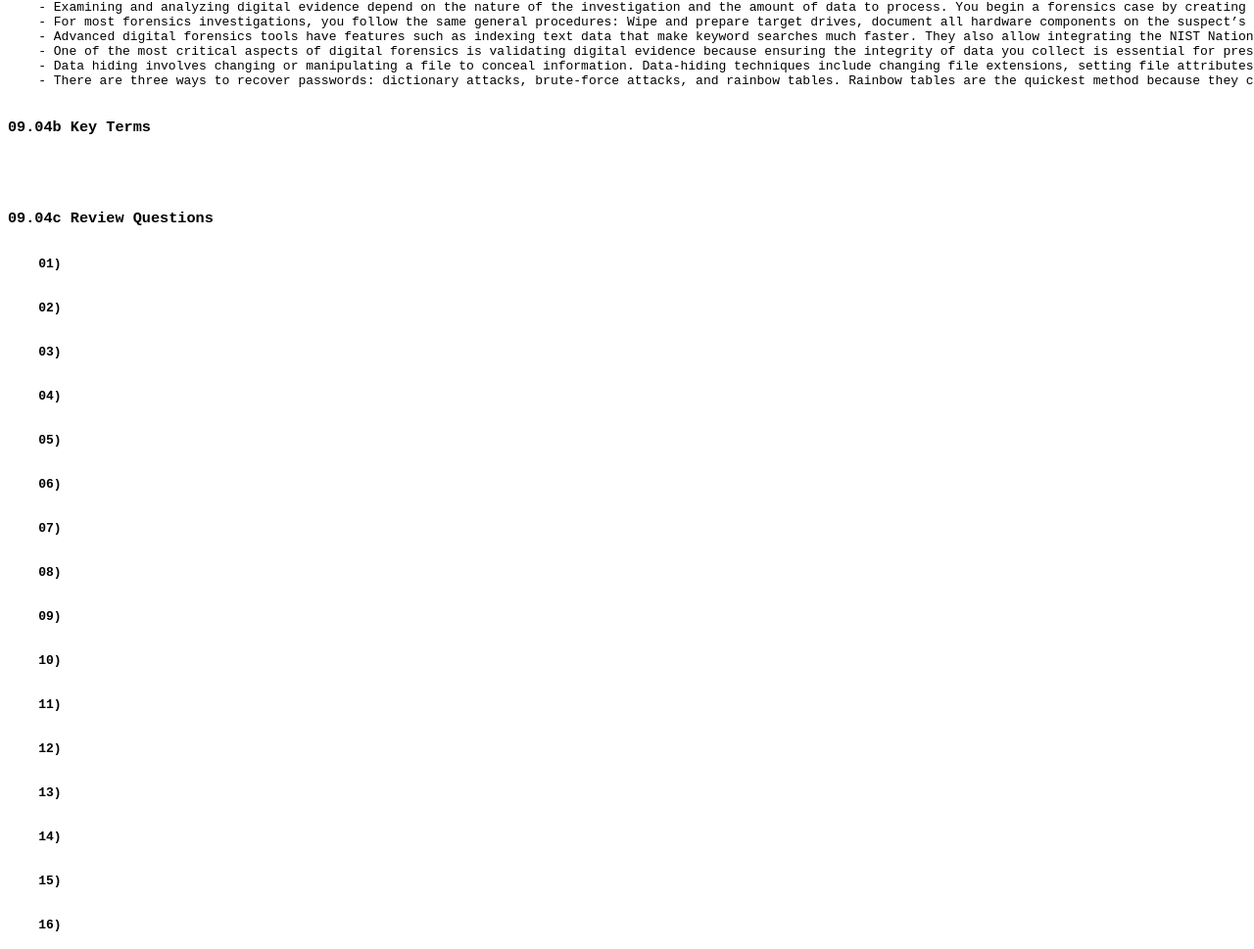
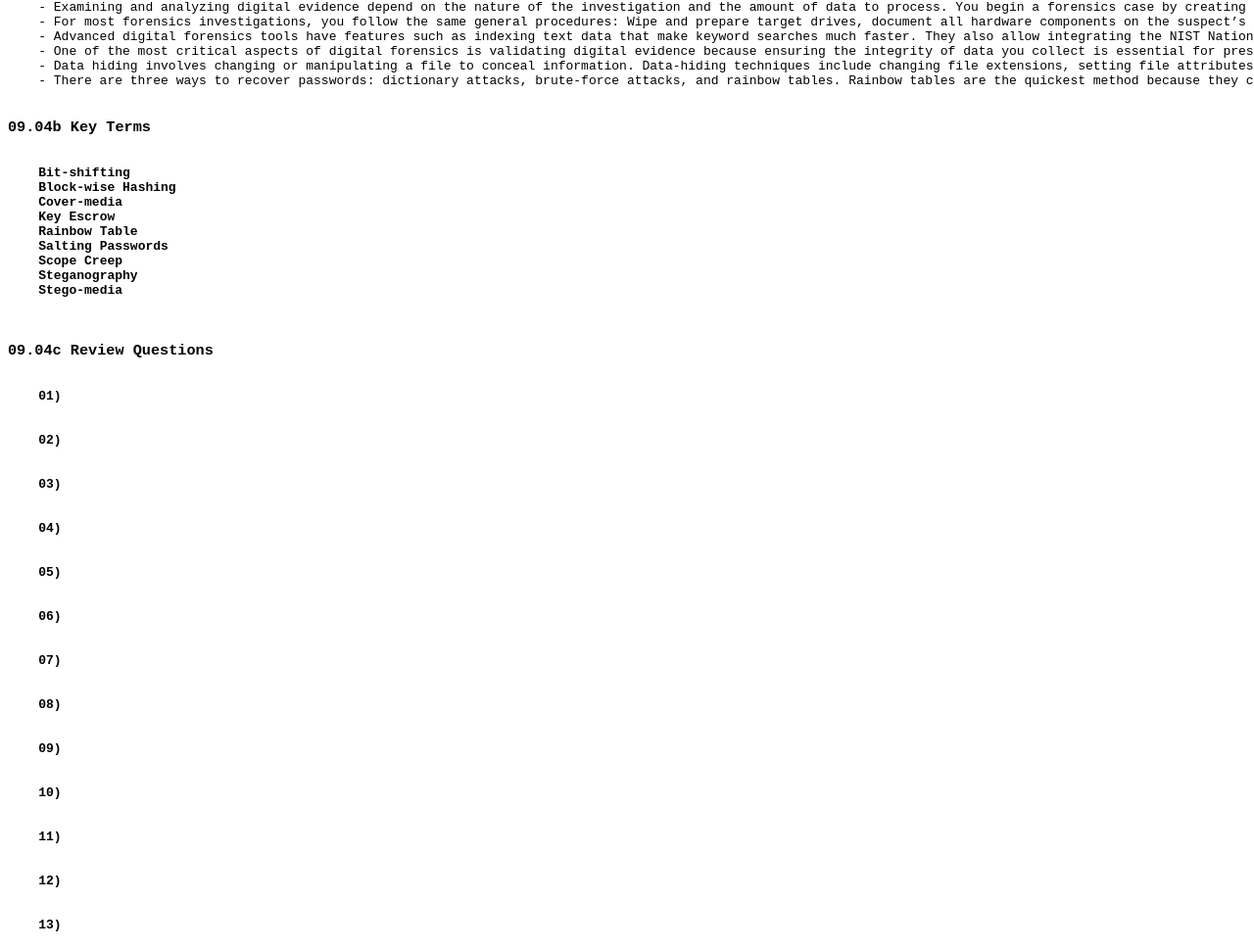
Before and after one commit to Ploppa-Smurph/ctec280_computerForensics, a plain HTML site: page wk10/index.html in a window 1280 px wide. Shown: the part 1721-2690 px from the top of the page at 98% size. Drawn offline with Linux system fonts and the light colour scheme.

Commit message:
work on 280 outline complete

```diff
--- a/wk10/index.html
+++ b/wk10/index.html
@@ -55,6 +55,15 @@
     - Data hiding involves changing or manipulating a file to conceal information. Data-hiding techniques include changing file extensions, setting file attributes to hidden, hiding partitions, bit-shifting, using steganography, and using encryption and password protection.
     - There are three ways to recover passwords: dictionary attacks, brute-force attacks, and rainbow tables. Rainbow tables are the quickest method because they contain predefined hash values of all known passwords. If passwords have been salted, however, recovering them can take much longer, and some might not be recoverable at all.
     <h3>09.04b Key Terms</h3>
+    <b>Bit-shifting</b>
+    <b>Block-wise Hashing</b>
+    <b>Cover-media</b>
+    <b>Key Escrow</b>
+    <b>Rainbow Table</b>
+    <b>Salting Passwords</b>
+    <b>Scope Creep</b>
+    <b>Steganography</b>
+    <b>Stego-media</b>
 
     <h3>09.04c Review Questions</h3>
     <b>01) </b>
```
